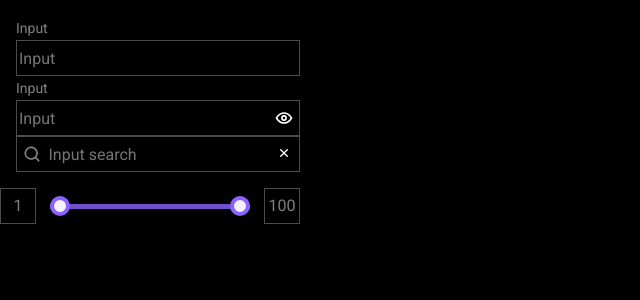
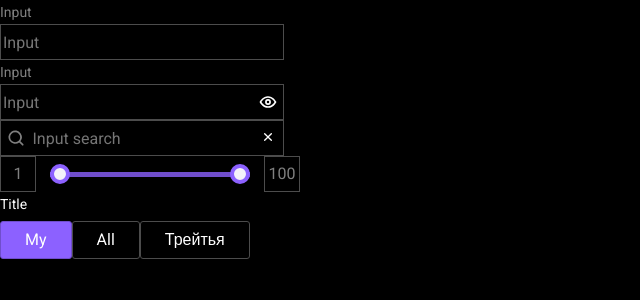
Before and after one commit to Pashkouski/Flashcards, a React (Vite) app: page / in a window 1280 px wide. Shown: the top 300 px of the page, without its empty margins (0-640 px from the left). Built offline with nearby package versions, Linux system fonts and the light colour scheme; a web font is replaced by a local one.

Commit message:
TabPanel

```diff
--- a/package.json
+++ b/package.json
@@ -15,6 +15,7 @@
   "dependencies": {
     "@fontsource/roboto": "^5.0.5",
     "@radix-ui/react-slider": "^1.1.2",
+    "@radix-ui/react-tabs": "^1.0.4",
     "@storybook/addon-actions": "^7.1.1",
     "clsx": "^2.0.0",
     "react": "^18.2.0",
--- a/src/App.tsx
+++ b/src/App.tsx
@@ -1,23 +1,47 @@
 import { useState } from 'react'
 
-import { SliderBar, TextField } from './components/ui'
+import { itemTabType, SliderBar, TabPanel, TextField } from './components/ui'
 
 export function App() {
+  //1
   const [valueInput, setValueInput] = useState('')
 
   console.log(valueInput, 'valueInput')
   const handlerSendInputValue = (valueInput: string) => {
     alert(valueInput)
   }
+  //2
   //SIDER
   const startArrayValue = [1, 100]
   const handlerOnValueCommit = (value: number[]) => {
     alert(`Вы поставили левый ползунок на ${value[0]}  а правый на ${value[1]}`)
   }
+  //3
+  //TABPANEL
+
+  const [active, setActive] = useState('My')
+
+  const handlerTabPanel1 = (name: string) => {
+    alert(`Мне показалось или вы нажали кнопку ${name}...Перепроверьте лучше!`)
+    setActive(name)
+  }
+  const handlerTabPanel2 = (name: string) => {
+    alert(`Мне показалось или вы нажали кнопку ${name}...Перепроверьте лучше!`)
+    setActive(name)
+  }
+  const handlerTabPanel3 = (name: string) => {
+    alert(`Мне показалось или вы нажали кнопку ${name}...Перепроверьте лучше!`)
+    setActive(name)
+  }
+  const dataTabPanel: itemTabType[] = [
+    { id: 'tab1', name: 'My', onClick: handlerTabPanel1, disabled: false },
+    { id: 'tab2', name: 'All', onClick: handlerTabPanel2, disabled: false },
+    { id: 'tab3', name: 'Трейтья', onClick: handlerTabPanel3, disabled: false },
+  ]
 
   return (
     <div>
-      <div style={{ padding: '1rem' }}>
+      <div>
         <div>
           <TextField
             handlerOnChange={handlerSendInputValue}
@@ -49,12 +73,17 @@ export function App() {
         </div>
       </div>
       {/* Slider*/}
-      <div style={{ padding: '15 rem' }}>
+      <div>
         <SliderBar onValueCommit={handlerOnValueCommit} startArrayValue={startArrayValue} />
+      </div>
+      <div>
+        {/* TabPanel*/}
+        <TabPanel active={active} data={dataTabPanel} title="Title" />
       </div>
     </div>
   )
 }
+
 /*
 export function App() {
   return (
--- a/src/components/ui/index.ts
+++ b/src/components/ui/index.ts
@@ -2,3 +2,4 @@ export * from './button'
 export * from './typography'
 export * from './textField'
 export * from './slider'
+export * from './tabPanel'
--- /dev/null
+++ b/src/components/ui/tabPanel/index.ts
@@ -0,0 +1 @@
+export * from './tabPanel'
--- /dev/null
+++ b/src/components/ui/tabPanel/tabPanel.module.scss
@@ -0,0 +1,34 @@
+.common {
+  height: 67px;
+  display: flex;
+  flex-direction: column;
+  justify-content: space-between;
+}
+
+.tabTrigger {
+  padding: 6px 24px;
+  background-color: transparent;
+  border: 1px solid var(--color-dark-500);
+  border-radius: 3px;
+
+  &:focus-visible {
+    /* использование кнопки Tab */
+    outline: 1px solid var(--color-info-700);
+  }
+
+  &:hover {
+    background: var(--color-dark-500);
+  }
+
+  &:disabled {
+    color: var(--color-dark-300);
+    background: var(--color-dark-700);
+  }
+}
+
+.active {
+  padding: 6px 24px;
+  background-color: var(--color-accent-500);
+  border: 1px solid var(--color-accent-700);
+  border-radius: 3px;
+}
--- /dev/null
+++ b/src/components/ui/tabPanel/tabPanel.tsx
@@ -0,0 +1,42 @@
+import * as Tabs from '@radix-ui/react-tabs'
+
+import { Typography } from '../typography'
+
+import st from './tabPanel.module.scss'
+
+export type itemTabType = {
+  id: string
+  name: string
+  onClick: (name: string) => void
+  disabled: boolean
+}
+
+type PropsType = {
+  data: itemTabType[]
+  active: string
+  title: string
+}
+
+export const TabPanel = ({ data, active, title }: PropsType) => {
+  return (
+    <Tabs.Root className={st.common}>
+      <Typography variant={'body2'}>{title}</Typography>
+
+      <Tabs.List>
+        {data.map((e: itemTabType) => {
+          return (
+            <Tabs.Trigger
+              disabled={e.disabled}
+              onClick={() => e.onClick(e.name)}
+              key={e.id}
+              className={active === e.name ? st.active : st.tabTrigger}
+              value={e.id}
+            >
+              <Typography variant={'body1'}>{e.name}</Typography>
+            </Tabs.Trigger>
+          )
+        })}
+      </Tabs.List>
+    </Tabs.Root>
+  )
+}
```
Also changed, not shown: 2 other files (tests, documents, lock files or other folders).
